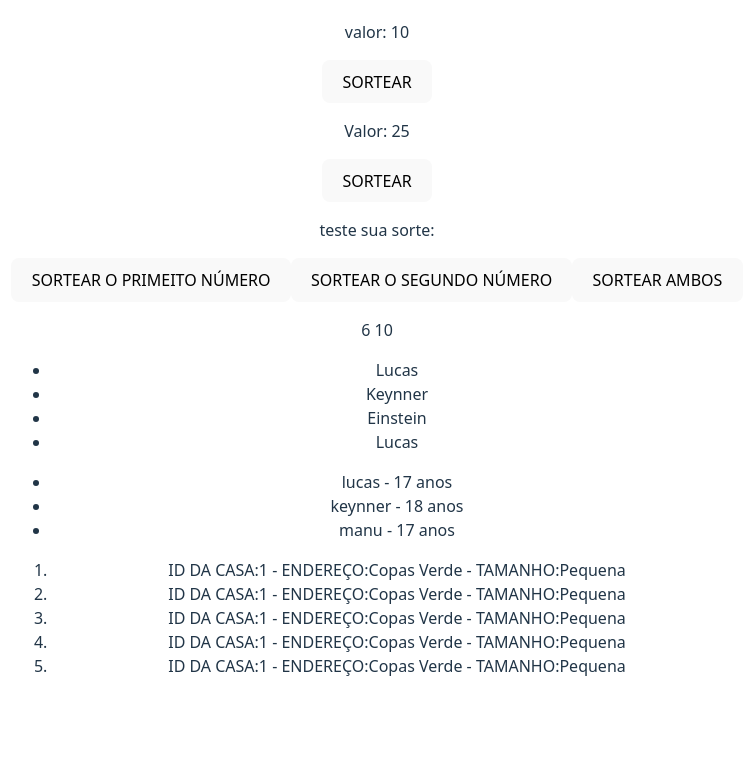
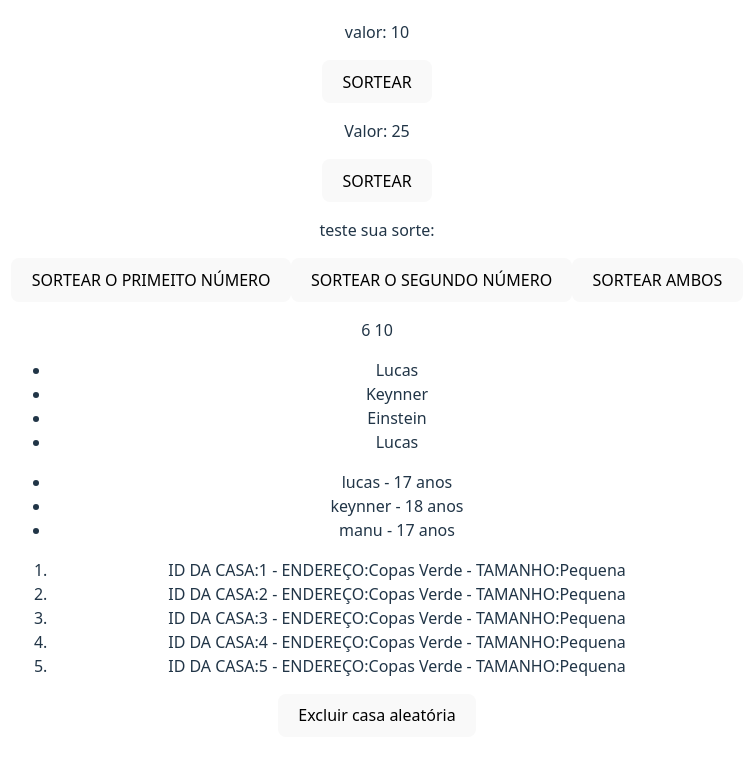
Before and after one commit to LUCASGOODPROGRAMMER/FRONT-END_ESTUDO, a React (Vite) app in the folder html_css_js_react/3_MAIS_SOBRE_REACT/avancando_em_react/: page / in a window 1280 px wide. Shown: the part 408-1168 px from the top of the page, without its empty margins (263-1016 px from the left). Before the commit the page ends 1134 px from the top, so only its background shows below. Built offline with nearby package versions, Linux system fonts and the light colour scheme.

Commit message:
mais sobre previous state

```diff
--- a/html_css_js_react/3_MAIS_SOBRE_REACT/avancando_em_react/src/components/Home.jsx
+++ b/html_css_js_react/3_MAIS_SOBRE_REACT/avancando_em_react/src/components/Home.jsx
@@ -1,25 +1,43 @@
-import React from 'react'
-import { useState } from 'react'
+import React from "react";
+import { useState } from "react";
 
 function Home() {
+  const [homes, setHome] = useState([
+    { id: 1, endereco: "Copas Verde", tamanho: "Pequena" },
+    { id: 2, endereco: "Copas Verde", tamanho: "Pequena" },
+    { id: 3, endereco: "Copas Verde", tamanho: "Pequena" },
+    { id: 4, endereco: "Copas Verde", tamanho: "Pequena" },
+    { id: 5, endereco: "Copas Verde", tamanho: "Pequena" },
+  ]);
 
-    const [homes, setHome] = useState([
-        { id:1, endereco: "Copas Verde", tamanho: "Pequena" },
-        { id:1, endereco: "Copas Verde", tamanho: "Pequena" },
-        { id:1, endereco: "Copas Verde", tamanho: "Pequena" },
-        { id:1, endereco: "Copas Verde", tamanho: "Pequena" },
-        { id:1, endereco: "Copas Verde", tamanho: "Pequena" },
-    ])
+  const deleteRandom = () => {
+    // const randomNumber = Math.ceil(Math.random() * 5);
+
+    // setHome((prevHome) => prevHome.filter((home) => randomNumber !== home.id));
+
+    if(homes.length === 0) return
+
+    const randomIndex = Math.floor(Math.random() * homes.length)
+    const idToDelete = homes[randomIndex].id
+
+    setHome((prevHome) => prevHome.filter((home) => home.id !== idToDelete))
+  };
 
   return (
     <>
-        <ol>
+      <ol>
         {homes.map((home, i) => (
-            <li key={home.id}>ID DA CASA:{home.id} - ENDEREÇO:{home.endereco} - TAMANHO:{home.tamanho}</li>
+          <li key={home.id}>
+            ID DA CASA:{home.id} - ENDEREÇO:{home.endereco} - TAMANHO:
+            {home.tamanho}
+          </li>
         ))}
       </ol>
+
+      {/**previous state */}
+      <button onClick={deleteRandom}>Excluir casa aleatória</button>
     </>
-  )
+  );
 }
 
-export default Home
+export default Home;
--- a/html_css_js_react/3_MAIS_SOBRE_REACT/avancando_em_react/src/components/ListRender.jsx
+++ b/html_css_js_react/3_MAIS_SOBRE_REACT/avancando_em_react/src/components/ListRender.jsx
@@ -27,6 +27,7 @@ const ListRender = () => {
       </ul>
 
 
+
     </>
   );
 };
```
